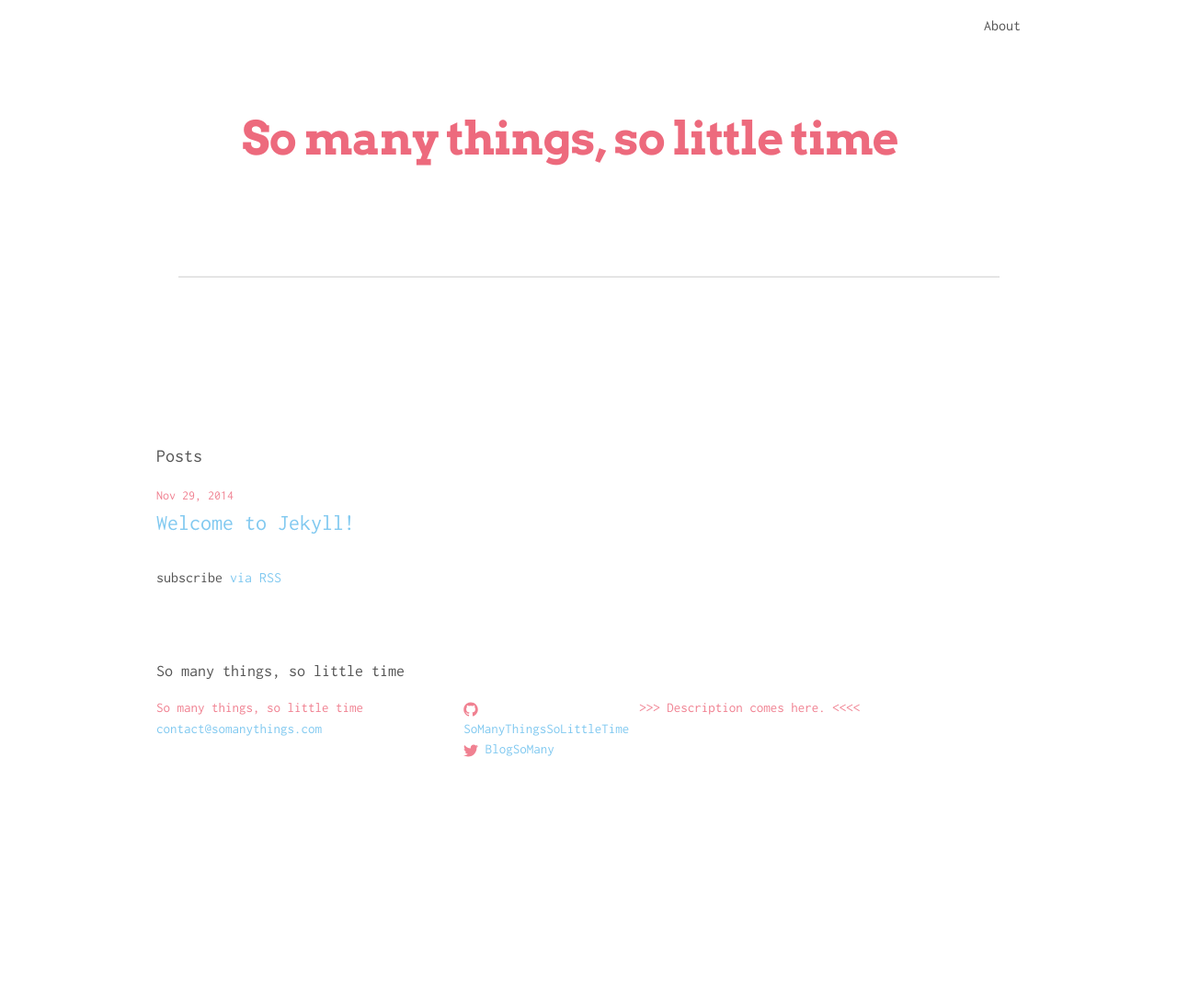
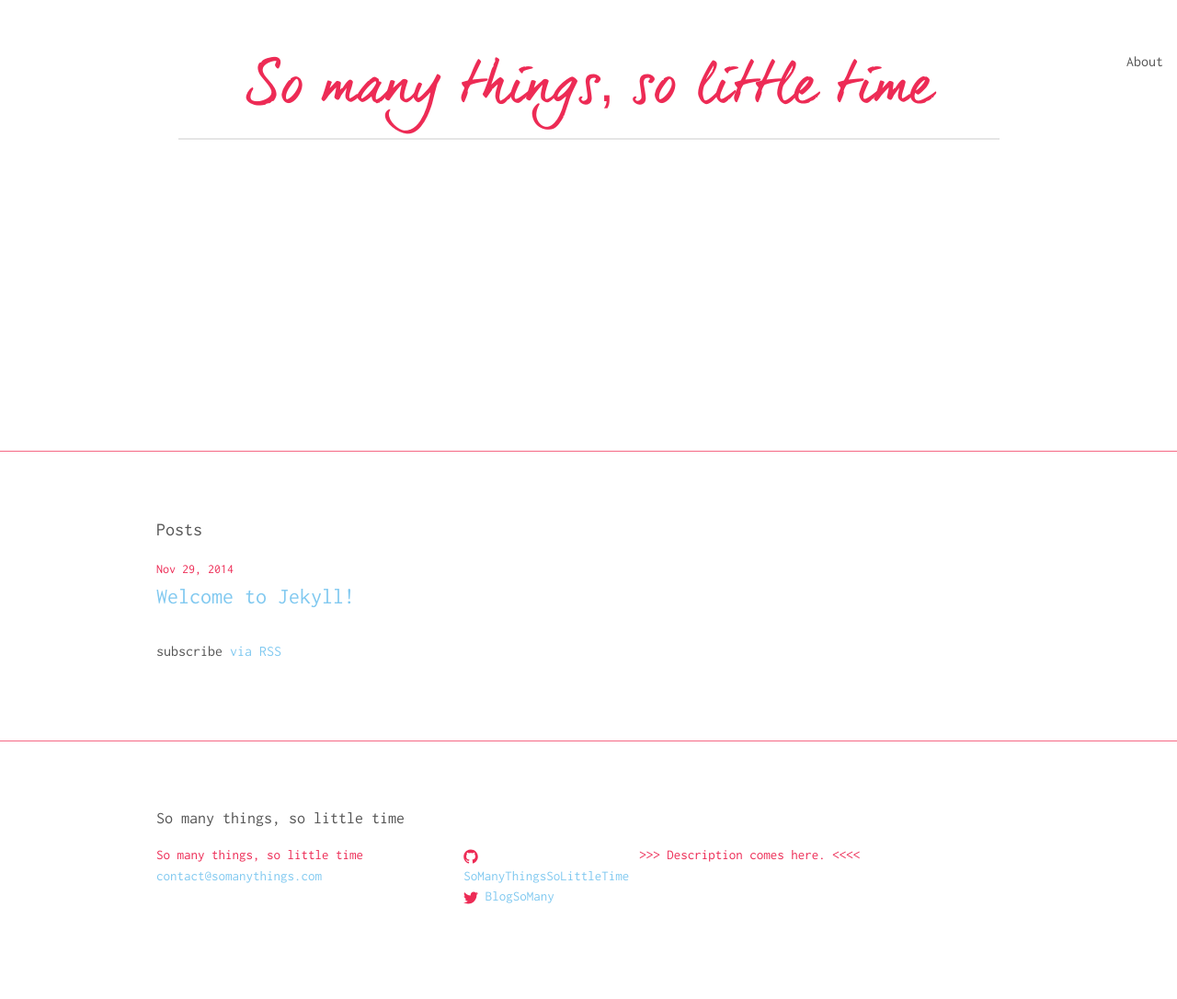
Before and after one commit to somanythingssolittletime/somanythingssolittletime.github.io, a Jekyll site: the page built from index.html, in a window 1280 px wide. Shown: the whole page at 92% size. Built offline with Jekyll 4.4.1, drawn with Linux system fonts in a browser that asks for light colours; some web fonts are replaced; before the commit the page ends 900 px from its top, so only the background shows below that.

Commit message:
changes colors and spacement

```diff
--- a/_includes/header.html
+++ b/_includes/header.html
@@ -1,16 +1,6 @@
-<header class="site-header">
+<div class="site-header">
 
-  <div class="wrapper">
-
-    <nav class="site-nav">
-      <a href="#" class="menu-icon">
-        <svg viewBox="0 0 18 15">
-          <path fill="#424242" d="M18,1.484c0,0.82-0.665,1.484-1.484,1.484H1.484C0.665,2.969,0,2.304,0,1.484l0,0C0,0.665,0.665,0,1.484,0 h15.031C17.335,0,18,0.665,18,1.484L18,1.484z"/>
-          <path fill="#424242" d="M18,7.516C18,8.335,17.335,9,16.516,9H1.484C0.665,9,0,8.335,0,7.516l0,0c0-0.82,0.665-1.484,1.484-1.484 h15.031C17.335,6.031,18,6.696,18,7.516L18,7.516z"/>
-          <path fill="#424242" d="M18,13.516C18,14.335,17.335,15,16.516,15H1.484C0.665,15,0,14.335,0,13.516l0,0 c0-0.82,0.665-1.484,1.484-1.484h15.031C17.335,12.031,18,12.696,18,13.516L18,13.516z"/>
-        </svg>
-      </a>
-
+  <nav class="site-nav">
       <div class="trigger">
         {% for page in site.pages %}
           {% if page.title %}
@@ -20,6 +10,7 @@
       </div>
     </nav>
 
+  <div class="wrapper">
     <div class="site-title">
     <a class="site-title" href="{{ site.baseurl }}/">{{ site.title }}</a>
     </div>
@@ -27,4 +18,4 @@
     <div class="line"></div>
 
   </div>
-</header>
+</div>
--- a/_sass/_base.scss
+++ b/_sass/_base.scss
@@ -156,8 +156,7 @@ pre {
 .wrapper {
     max-width: -webkit-calc(#{$content-width} - (#{$spacing-unit} * 2));
     max-width:         calc(#{$content-width} - (#{$spacing-unit} * 2));
-    margin-right: auto;
-    margin-left: auto;
+    margin: 40px auto;
     padding-right: $spacing-unit;
     padding-left: $spacing-unit;
     @extend %clearfix;
--- a/_sass/_layout.scss
+++ b/_sass/_layout.scss
@@ -11,22 +11,29 @@
 
 .site-title {
     font-family: $brand-font-family;
-    font-size: 50px;
-    line-height: 300px;
+    font-size: 60px;
+    line-height: 70px;
     letter-spacing: -1px;
-    margin-bottom: 0 auto;
+    margin-bottom: 80 auto;
+    padding:  20px;
     text-align: center;
     float: center;
 
     &,
     &:visited {
-        color: $rose-color-dark;
+      color: $rose-color;
+    }
+    a {
+      &:hover {
+        text-decoration: none;
+        color: $rose-color-light;
+      }
     }
 }
 
 .site-nav {
     float: right;
-    line-height: 56px;
+    margin: 15px;
 
     .menu-icon {
         display: none;
--- a/public/css/main.scss
+++ b/public/css/main.scss
@@ -19,8 +19,16 @@
   font-style: normal;
 }
 
+@font-face {
+  font-family: 'dearJoe';
+  src:url('../fonts/dearJoe.otf'),
+  url('../fonts/dearJoe.ttf') format('truetype');
+  font-weight: normal;
+  font-style: normal;
+}
+
 // Our variables
-$brand-font-family: Arvo-Bold, Helvetica, sans-serif;
+$brand-font-family: dearJoe, Helvetica, sans-serif;
 $base-font-family: Inconsolata, Helvetica, sans-serif;
 $base-font-size:   16px;
 $small-font-size:  $base-font-size * 0.875;
@@ -32,10 +40,9 @@ $text-color:       #555;
 $background-color: #fff;
 $brand-color:      #81c9f0;
 
-$rose-color:       #f08191;
-$rose-color-light: lighten($rose-color, 40%);
-$rose-color-light: lighten($rose-color, 40%);
-$rose-color-dark:  darken($rose-color, 5%);
+$rose-color:       #ed2b55;
+$rose-color-light: #f56884;
+$rose-color-dark:  #d61e45;
 
 // Width of the content area
 $content-width:    1000px;
```
